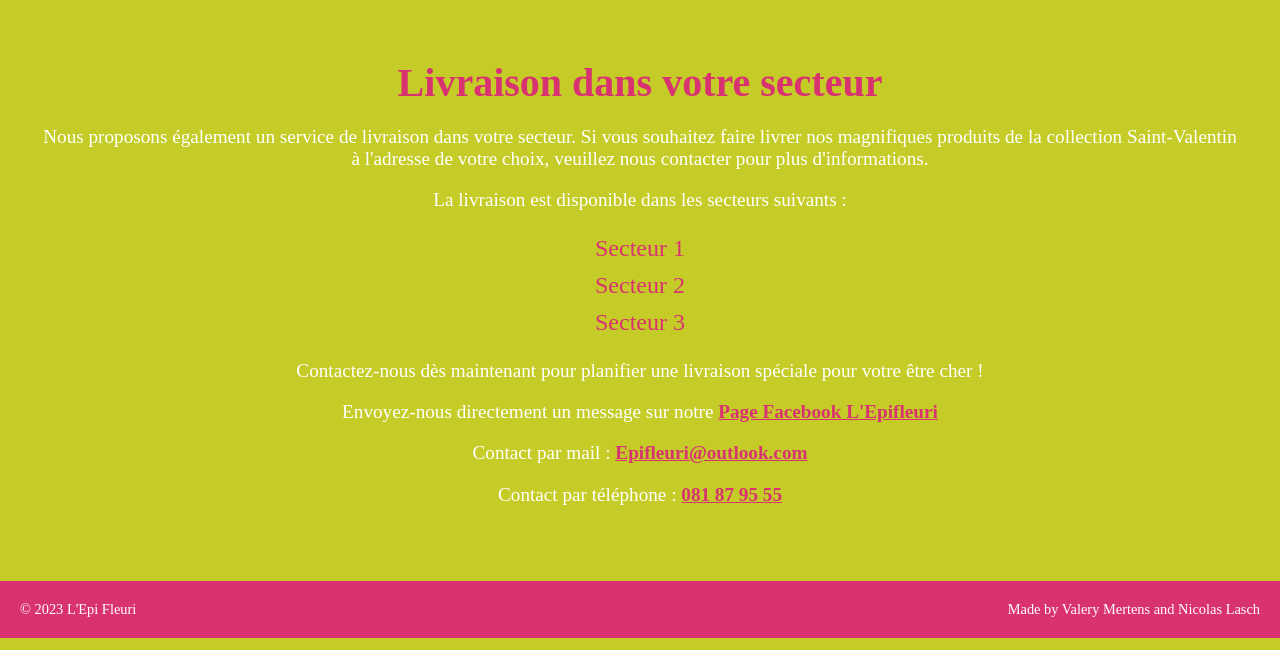
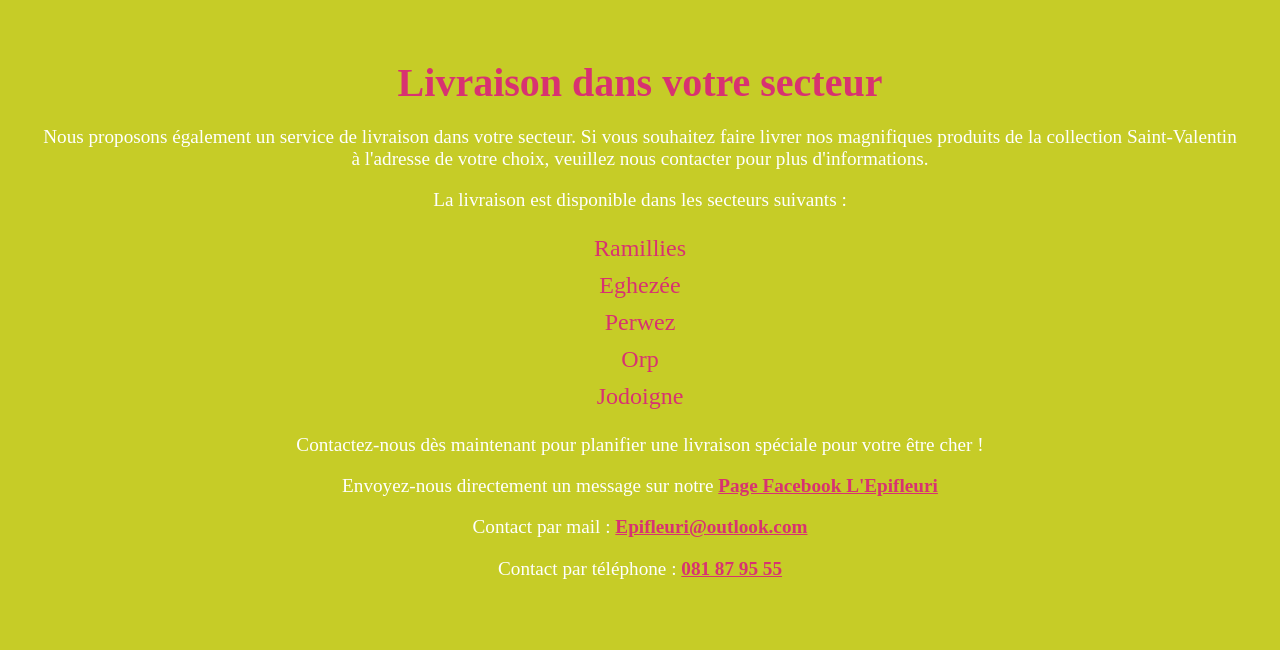
Before and after one commit to Frivox1/epifleuri, a Flask app: page /valentin in a window 1280 px wide. Shown: the part 2194-2844 px from the top of the page. Run offline with Flask 3, Linux system fonts and the light colour scheme; some web fonts are replaced.

Commit message:
rajout des secteurs

```diff
--- a/app/templates/valentin.html
+++ b/app/templates/valentin.html
@@ -38,9 +38,11 @@
         <p>Nous proposons également un service de livraison dans votre secteur. Si vous souhaitez faire livrer nos magnifiques produits de la collection Saint-Valentin à l'adresse de votre choix, veuillez nous contacter pour plus d'informations.</p>
         <p>La livraison est disponible dans les secteurs suivants :</p>
         <ul>
-            <li>Secteur 1</li>
-            <li>Secteur 2</li>
-            <li>Secteur 3</li>
+            <li>Ramillies</li>
+            <li>Eghezée</li>
+            <li>Perwez</li>
+            <li>Orp</li>
+            <li>Jodoigne</li>
             <!-- Ajoutez d'autres secteurs au besoin -->
         </ul>
         <p>Contactez-nous dès maintenant pour planifier une livraison spéciale pour votre être cher !</p>
```
